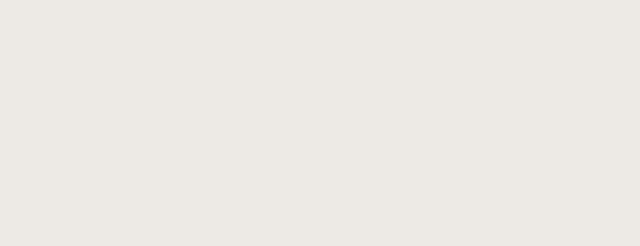
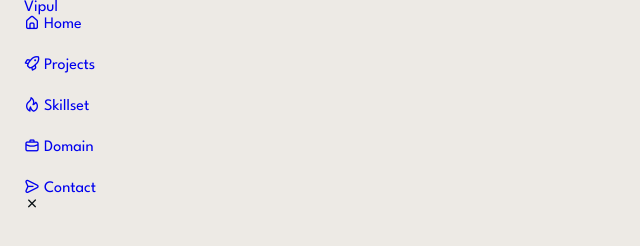
Before and after one commit to vipul-khedekar/portfolio_v1, a website: page index.html in a window 1280 px wide. Shown: the whole page, without its empty margins (0-640 px from the left). Drawn offline with nearby package versions, Linux system fonts and the light colour scheme.

Commit message:
Update: Navbar locations. Common pre-made classes.

```diff
--- a/index.html
+++ b/index.html
@@ -18,6 +18,47 @@
 </head>
 
 <body>
+    <header class="header" id="header">
+        <nav class="nav container">
+            <a href="#" class="nav__logo">Vipul</a>
+
+            <section class="nav__menu" id="nav-menu">
+                <ul class="nav__list grid">
+                    <li class="nav__item">
+                        <a href="#home" class="nav__link">
+                            <i class="uil uil-estate"></i> Home
+                        </a>
+                    </li>
+
+                    <li class="nav__item">
+                        <a href="#projects" class="nav__link">
+                            <i class="uil uil-rocket"></i> Projects
+                        </a>
+                    </li>
+
+                    <li class="nav__item">
+                        <a href="#skillset" class="nav__link">
+                            <i class="uil uil-fire"></i> Skillset
+                        </a>
+                    </li>
+
+                    <li class="nav__item">
+                        <a href="#domain" class="nav__link">
+                            <i class="uil uil-bag"></i> Domain
+                        </a>
+                    </li>
+
+                    <li class="nav__item">
+                        <a href="#contact" class="nav__link">
+                            <i class="uil uil-message"></i> Contact
+                        </a>
+                    </li>
+                </ul>
+
+                <i class="uil uil-times nav__close" id="nav-close"></i>
+            </section>
+        </nav>
+    </header>
 </body>
 
 </html>
--- a/styles/index.scss
+++ b/styles/index.scss
@@ -1,3 +1,4 @@
+//-------VARIABLES-------
 // GENERAL AND MOBILE SCREEN TYPE
 :root {
   // FONTS FAMILIES
@@ -62,7 +63,7 @@
   }
 }
 
-//RESETTERS & DEFAULTS
+//--------RESETTERS & DEFAULTS--------
 * {
   box-sizing: border-box;
   padding: 0;
@@ -102,3 +103,34 @@ img {
   max-width: 100%;
   height: auto;
 }
+
+//--------LAYOUT & CONTAINERS--------
+.container {
+  max-width: 768px;
+  margin: 0 1.5rem;
+}
+
+.grid {
+  display: grid;
+  gap: 1.5rem;
+}
+
+//--------COMMON--------
+.section {
+  padding: 2rem 0 4rem;
+}
+
+.section__title {
+  font-size: var(--largest-font);
+}
+
+.section__subtitle {
+  display: block;
+  margin-bottom: 3rem;
+  font-size: var(--small-font);
+}
+
+.section__title,
+.section__subtitle {
+  text-align: center;
+}
```
Also changed, not shown: styles/index.css.
